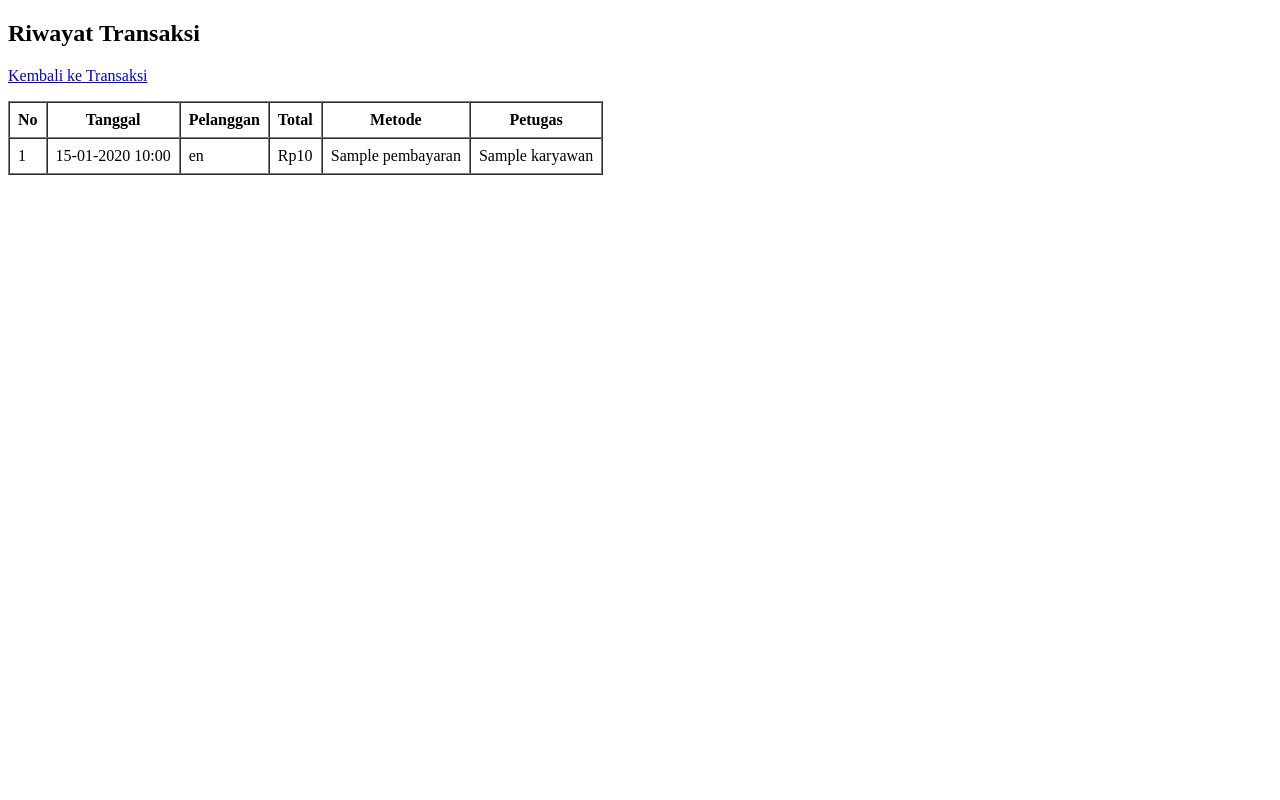
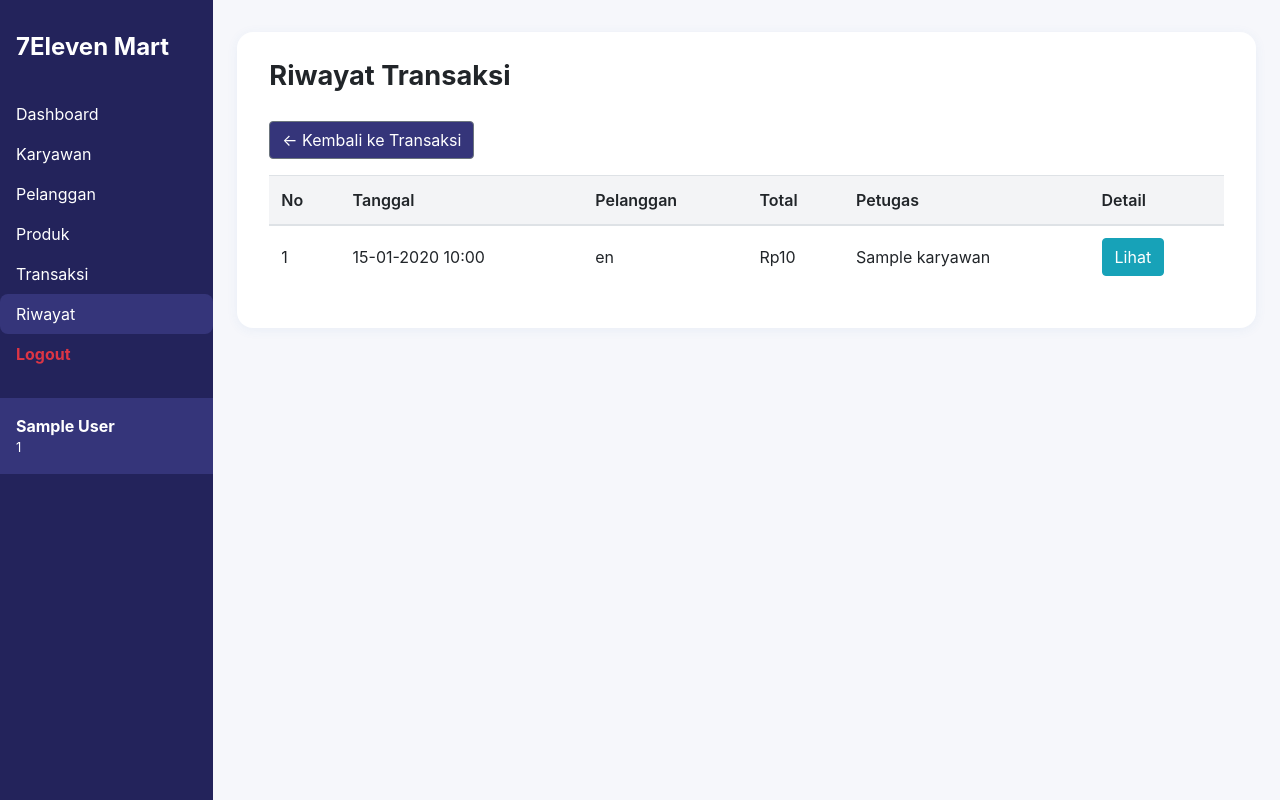
Before and after one commit to InsCure12/system_kasir, a PHP site: page /riwayat_transaksi.php in a window 1280 px wide. Run offline with PHP 8.4, Linux system fonts and the light colour scheme; the visitor is signed in with stand-in values (Sample User, id 1); tables that the repository leaves empty or names only in its code hold one stand-in row (values such as "Sample post").

Commit message:
bikin css riwayat transaksi

```diff
--- a/riwayat_transaksi.php
+++ b/riwayat_transaksi.php
@@ -1,47 +1,130 @@
 <?php
-// File: riwayat_transaksi.php
 session_start();
 include "koneksi.php";
 if (!isset($_SESSION['id_karyawan'])) header("Location: login.php");
 
 $transaksi = mysqli_query($con, "
-    SELECT t.id_transaksi, t.tanggal_transaksi, p.nama_pelanggan, t.total, k.nama AS nama_karyawan, m.nama_metode
+    SELECT t.id_transaksi, t.tanggal_transaksi, p.nama_pelanggan, t.total, k.nama AS nama_karyawan, t.metode_pembayaran
     FROM transaksi t
     LEFT JOIN pelanggan p ON t.id_pelanggan = p.id_pelanggan
     LEFT JOIN karyawan k ON t.id_karyawan = k.id_karyawan
-    LEFT JOIN pembayaran pb ON t.id_transaksi = pb.id_transaksi
-    LEFT JOIN metode_pembayaran m ON pb.id_metode = m.id_metode
     ORDER BY t.tanggal_transaksi DESC
 ");
 ?>
-
 <!DOCTYPE html>
 <html>
 <head>
     <title>Riwayat Transaksi</title>
+    <link rel="stylesheet" href="https://cdn.jsdelivr.net/npm/bootstrap@4.6.2/dist/css/bootstrap.min.css">
+    <style>
+        body { background: #f6f7fb; }
+        .sidebar {
+            background: #23235b;
+            min-height: 100vh;
+            color: #fff;
+            padding: 0;
+        }
+        .sidebar .nav-link, .sidebar .navbar-brand {
+            color: #fff;
+        }
+        .sidebar .nav-link.active, .sidebar .nav-link:hover {
+            background: #35357a;
+            border-radius: 8px; }
+        .profile-card {
+            background: #35357a;
+            color: #fff;
+            padding: 16px;
+            margin-top: 20px;
+        }
+        .navbar-brand {
+            font-size: 1.5rem;
+            font-weight: bold;
+            color: #fff;
+            margin-left: 16px; }
+        .main-content {
+            background: #fff;
+            border-radius: 16px;
+            padding: 24px 32px;
+            margin: 32px 0;
+            box-shadow: 0 2px 12px rgba(50, 117, 183, 0.07);
+        }
+        .table thead {
+            background: #f3f4f6;
+        }
+        .table th {
+            font-weight: 600;
+        }
+        .table td, .table th {
+            vertical-align: middle !important;
+        }
+        .dashboard-title {
+            font-size: 1.7rem;
+            font-weight: bold;
+            margin-bottom: 24px;
+        }
+        .btn-secondary {
+            background-color: #35357a;
+            border-color: #6c757d;
+        }
+        .btn-back {
+            margin-bottom: 18px;
+        }
+    </style>
 </head>
 <body>
-    <h2>Riwayat Transaksi</h2>
-    <table border="1" cellpadding="8" cellspacing="0">
+<div class="container-fluid">
+    <div class="row">
+        <!-- Sidebar -->
+        <nav class="col-md-2 d-none d-md-block sidebar py-4">
+            <div class="navbar-brand mb-4">7Eleven Mart</div>
+            <ul class="nav flex-column mb-4">
+                <li class="nav-item"><a class="nav-link" href="dashboard.php">Dashboard</a></li>
+                <li class="nav-item"><a class="nav-link" href="karyawan.php">Karyawan</a></li>
+                <li class="nav-item"><a class="nav-link" href="pelanggan.php">Pelanggan</a></li>
+                <li class="nav-item"><a class="nav-link" href="produk.php">Produk</a></li>
+                <li class="nav-item"><a class="nav-link" href="transaksi.php">Transaksi</a></li>
+                <li class="nav-item"><a class="nav-link active" href="riwayat_transaksi.php">Riwayat</a></li>
+                <li class="nav-item"><a class="nav-link text-danger font-weight-bold" href="logout.php">Logout</a></li>
+            </ul>
+            <div class="profile-card">
+                <div><b><?php echo $_SESSION['nama']; ?></b></div>
+                <div style="font-size:13px;"><?php echo $_SESSION['jabatan']; ?></div>
+            </div>
+        </nav>
+        <!-- Main Content -->
+        <main class="col-md-10 ml-sm-auto px-4">
+            <div class="main-content">
+                <div class="dashboard-title">Riwayat Transaksi</div>
+                <a href="transaksi.php" class="btn btn-secondary btn-back mb-3">&larr; Kembali ke Transaksi</a>
+                <div class="table-responsive">
+                    <table class="table table-hover align-middle">
+                        <thead>
                             <tr>
                                 <th>No</th>
                                 <th>Tanggal</th>
                                 <th>Pelanggan</th>
                                 <th>Total</th>
-            <th>Metode</th>
                                 <th>Petugas</th>
+                                <th>Detail</th>
                             </tr>
+                        </thead>
+                        <tbody>
                         <?php $no = 1; while ($t = mysqli_fetch_assoc($transaksi)) { ?>
                             <tr>
                                 <td><?= $no++ ?></td>
                                 <td><?= date('d-m-Y H:i', strtotime($t['tanggal_transaksi'])) ?></td>
-            <td><?= $t['nama_pelanggan'] ?></td>
-            <td>Rp<?= number_format($t['total']) ?></td>
-            <td><?= $t['nama_metode'] ?></td>
-            <td><?= $t['nama_karyawan'] ?></td>
+                                <td><?= htmlspecialchars($t['nama_pelanggan']) ?></td>
+                                <td>Rp<?= number_format($t['total'],0,',','.') ?></td>
+                                <td><?= htmlspecialchars($t['nama_karyawan']) ?></td>
+                                <td><a href="detail_riwayat.php?id=<?= $t['id_transaksi'] ?>" class="btn btn-info">Lihat</a></td>
                             </tr>
                         <?php } ?>
-        <p><a href="transaksi.php">Kembali ke Transaksi</a></p>
+                        </tbody>
                     </table>
+                </div>
+            </div>
+        </main>
+    </div>
+</div>
 </body>
 </html>
```
Lines whose indentation alone changed are shown as unchanged.
